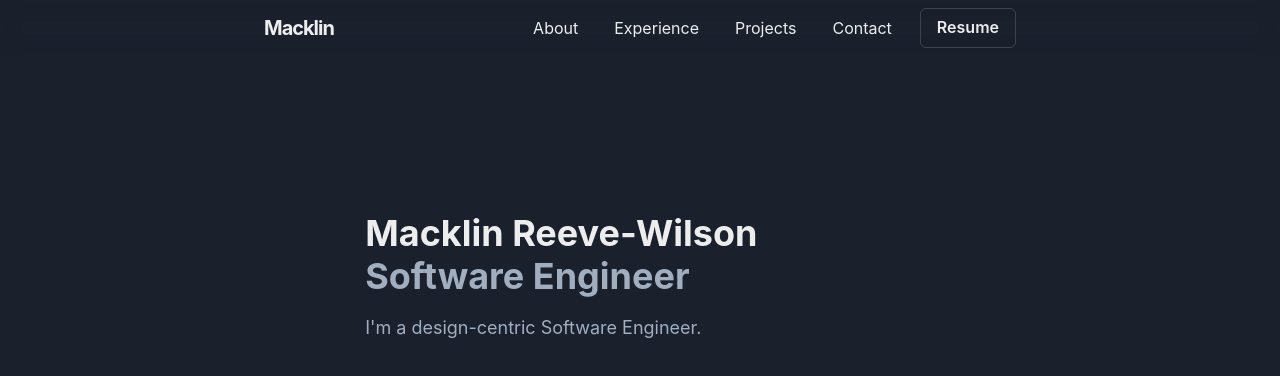
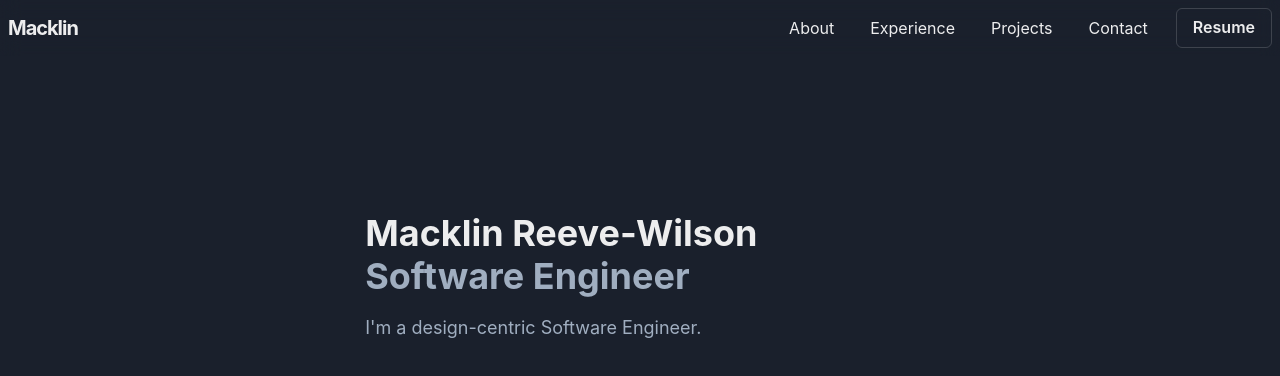
Before and after one commit to macklinhrw/portfolio, a Next.js app: page / in a window 1280 px wide. Shown: the top 376 px of the page. Built offline with nearby package versions, Linux system fonts and the light colour scheme.

Commit message:
style add nav animations

```diff
--- a/src/components/Hero.tsx
+++ b/src/components/Hero.tsx
@@ -1,15 +1,9 @@
-import { motion, MotionProps } from "framer-motion";
 import {
-  Box,
   Text,
   Heading,
-  chakra,
-  shouldForwardProp,
 } from "@chakra-ui/react";
+import StyledDiv from "./StyledDiv"
 
-const StyledDiv: any = chakra(motion.div, {
-  shouldForwardProp: (prop) => shouldForwardProp(prop) || prop === "transition",
-});
 
 const Hero = () => {
   return (
@@ -19,7 +13,7 @@ const Hero = () => {
         p={3}
         initial={{ y: 20, opacity: 0 }}
         animate={{ y: 0, opacity: 1 }}
-        transition={{ duration: 0.8, delay: 0.1 }}
+        transition={{ duration: 0.8, delay: 1 }}
       >
         <Heading as="h2" variant="">
           Macklin Reeve-Wilson
--- a/src/components/Navbar.tsx
+++ b/src/components/Navbar.tsx
@@ -9,6 +9,8 @@ import {
   Button,
 } from "@chakra-ui/react";
 import NextLink from "next/link";
+import StyledDiv from "./StyledDiv";
+
 
 const LinkItem = ({ href, path, _target, children, ...props }) => {
   const active = path === href;
@@ -28,6 +30,18 @@ const LinkItem = ({ href, path, _target, children, ...props }) => {
   );
 };
 
+const NavDelay = ({ children, delay = 0 }) => {
+  return (
+    <StyledDiv
+      initial={{ y: -15, opacity: 0 }}
+      animate={{ y: 0, opacity: 1 }}
+      transition={{ duration: 0.5, delay }}
+    >
+      {children}
+    </StyledDiv>
+  );
+};
+
 const Navbar = (props) => {
   const { path } = props;
 
@@ -42,7 +56,7 @@ const Navbar = (props) => {
       <Container
         display="flex"
         p={2}
-        maxW="container.md"
+        maxW="container.xl"
         wrap="wrap"
         justify="space-between"
       >
@@ -52,19 +66,29 @@ const Navbar = (props) => {
           </Heading>
         </Flex>
         <Stack alignItems="center" ml="auto" spacing={5} direction="row">
+          <NavDelay delay={0.1}>
             <LinkItem href="#about" path={path} _target="">
               About
             </LinkItem>
-          <LinkItem href="#experience" path={path} _target="">
+          </NavDelay>
+          <NavDelay delay={0.2}>
+            <LinkItem href="#about" path={path} _target="">
               Experience
             </LinkItem>
-          <LinkItem href="#projects" path={path} _target="">
+          </NavDelay>
+          <NavDelay delay={0.3}>
+            <LinkItem href="#about" path={path} _target="">
               Projects
             </LinkItem>
-          <LinkItem href="#contact" path={path} _target="">
+          </NavDelay>
+          <NavDelay delay={0.4}>
+            <LinkItem href="#about" path={path} _target="">
               Contact
             </LinkItem>
+          </NavDelay>
+          <NavDelay delay={0.5}>
             <Button variant="outline">Resume</Button>
+          </NavDelay>
         </Stack>
       </Container>
     </Box>
--- /dev/null
+++ b/src/components/StyledDiv.tsx
@@ -0,0 +1,8 @@
+import { motion } from "framer-motion";
+import { chakra, shouldForwardProp } from "@chakra-ui/react";
+
+const StyledDiv: any = chakra(motion.div, {
+  shouldForwardProp: (prop) => shouldForwardProp(prop) || prop === "transition",
+});
+
+export default StyledDiv;
```
Lines whose indentation alone changed are shown as unchanged.
